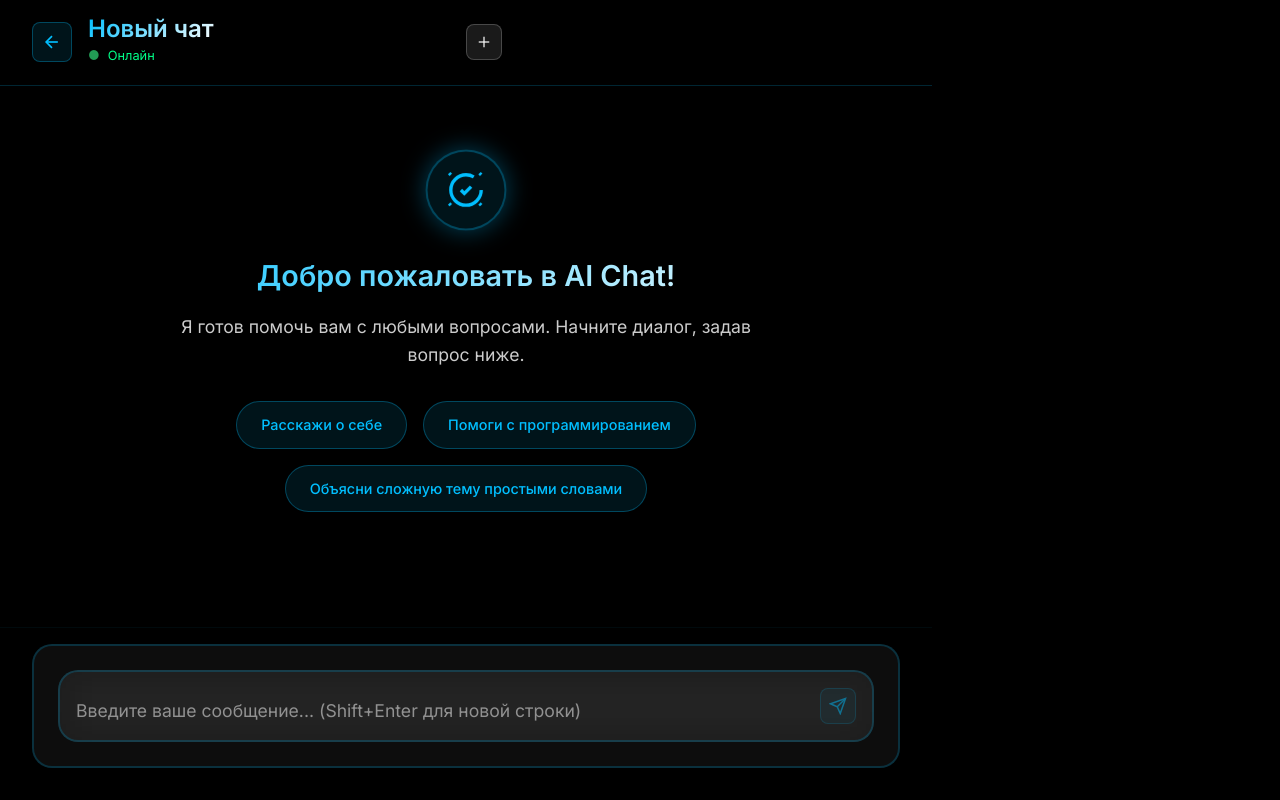
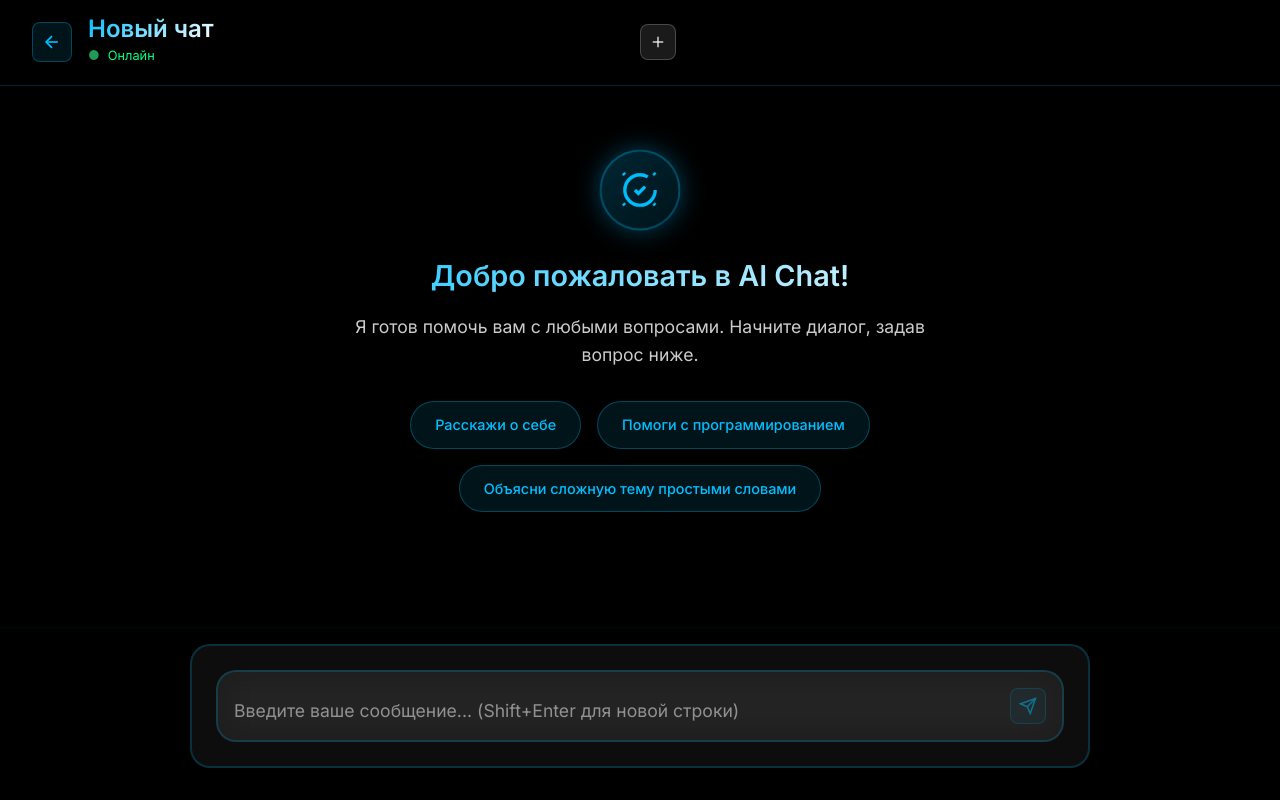
Before and after one commit to AlihanSDev/llm-chat-interface, a React (Vite) app: page /chat in a window 1280 px wide. Built offline with nearby package versions, Linux system fonts and the light colour scheme; no server answers.

Commit message:
redesign AI chat interface

```diff
--- a/src/styles/chat.css
+++ b/src/styles/chat.css
@@ -3,9 +3,13 @@
     display: flex;
     flex-direction: column;
     height: 100vh;
+    width: 100vw;
     background: rgba(0, 0, 0, 0.2);
     backdrop-filter: blur(20px);
     position: relative;
+    margin: 0;
+    padding: 0;
+    overflow: hidden;
 }
 
 /* Шапка чата */
@@ -13,13 +17,10 @@
   display: flex;
   justify-content: space-between;
   align-items: center;
-    padding: 1rem 1.5rem;
-    background: rgba(0, 0, 0, 0.1);
-    backdrop-filter: blur(30px);
-    border-bottom: 1px solid rgba(0, 191, 255, 0.05);
-    position: sticky;
-    top: 0;
-    z-index: 100;
+  padding: 1rem 2rem;
+  background: rgba(0, 0, 0, 0.5);
+  border-bottom: 1px solid rgba(0, 191, 255, 0.2);
+  backdrop-filter: blur(20px);
 }
 
 .header-left {
@@ -36,16 +37,12 @@
   border-radius: 8px;
   cursor: pointer;
   transition: all 0.3s ease;
-    display: flex;
-    align-items: center;
-    justify-content: center;
 }
 
 .back-btn:hover {
   background: rgba(0, 191, 255, 0.2);
   border-color: rgba(0, 191, 255, 0.5);
   box-shadow: 0 0 15px rgba(0, 191, 255, 0.3);
-    transform: translateX(-3px);
 }
 
 .chat-title {
@@ -55,7 +52,7 @@
 
 .chat-title h1 {
     color: #ffffff;
-    font-size: 1.3rem;
+    font-size: 1.5rem;
     font-weight: 600;
     margin: 0;
     background: linear-gradient(135deg, #00bfff, #ffffff, #00bfff);
@@ -67,7 +64,7 @@
 }
 
 .chat-status {
-    color: rgba(255, 255, 255, 0.6);
+    color: #00ff88;
     font-size: 0.8rem;
     margin-top: 0.2rem;
 }
@@ -208,8 +205,9 @@
 /* Сообщения */
 .message {
   display: flex;
+  gap: 1rem;
   margin-bottom: 1.5rem;
-    animation: messageSlideIn 0.5s ease;
+  max-width: 80%;
 }
 
 @keyframes messageSlideIn {
@@ -224,8 +222,8 @@
 }
 
 .message.user {
+  margin-left: auto;
   flex-direction: row-reverse;
-    justify-content: flex-end;
 }
 
 .message.assistant {
@@ -246,9 +244,8 @@
 }
 
 .message.user .message-avatar {
-    background: linear-gradient(135deg, rgba(255, 255, 255, 0.2), rgba(255, 255, 255, 0.1));
-    border: 2px solid rgba(255, 255, 255, 0.3);
-    color: #ffffff;
+  background: rgba(0, 191, 255, 0.2);
+  border: 1px solid rgba(0, 191, 255, 0.4);
 }
 
 .message.assistant .message-avatar {
--- a/src/styles/style.css
+++ b/src/styles/style.css
@@ -2144,29 +2144,8 @@ body.loaded .examples-section {
 }
 
 /* ===== СТИЛИ ЧАТА ИЗ СТАРОГО ПРОЕКТА ===== */
-.chat-container {
-  width: 100%;
-  max-width: 1200px;
-  height: 100vh;
-  display: flex;
-  flex-direction: column;
-  margin: 0 auto;
-  background: rgba(0, 0, 0, 0.3);
-  backdrop-filter: blur(20px);
-  position: relative;
-}
-
-/* Шапка чата */
-.chat-header {
-  display: flex;
-  justify-content: space-between;
-  align-items: center;
-  padding: 1rem 2rem;
-  background: rgba(0, 0, 0, 0.5);
-  border-bottom: 1px solid rgba(0, 191, 255, 0.2);
-  backdrop-filter: blur(20px);
-}
-
+
+/* Не трогать! */
 .header-left {
   display: flex;
   align-items: center;
@@ -2188,18 +2167,11 @@ body.loaded .examples-section {
   border-color: rgba(0, 191, 255, 0.5);
   box-shadow: 0 0 15px rgba(0, 191, 255, 0.3);
 }
-
-.chat-title h1 {
-  color: #ffffff;
-  font-size: 1.5rem;
-  margin: 0;
-}
-
-.chat-status {
-  color: #00ff88;
-  font-size: 0.8rem;
-}
-
+/* Не трогать! */
+
+
+
+/* То что ниже тоже не трогать */
 .header-right {
   display: flex;
   align-items: center;
@@ -2221,6 +2193,7 @@ body.loaded .examples-section {
   border-color: rgba(0, 191, 255, 0.5);
   color: #00bfff;
 }
+/* То что выше не трогать! */
 
 /* Область сообщений */
 .chat-messages {
@@ -2239,13 +2212,13 @@ body.loaded .examples-section {
 }
 
 /* Приветственное сообщение */
-.welcome-message {
+/*.welcome-message {
   text-align: center;
   padding: 3rem 2rem;
   color: rgba(255, 255, 255, 0.8);
-}
-
-.welcome-avatar {
+}*/
+
+/*.welcome-avatar {
   width: 80px;
   height: 80px;
   margin: 0 auto 1.5rem;
@@ -2255,28 +2228,28 @@ body.loaded .examples-section {
   align-items: center;
   justify-content: center;
   border: 2px solid rgba(0, 191, 255, 0.3);
-}
-
-.welcome-message h2 {
+}*/
+
+/*.welcome-message h2 {
   color: #00bfff;
   margin-bottom: 1rem;
   font-size: 1.8rem;
-}
-
-.welcome-message p {
+}*/
+
+/*.welcome-message p {
   margin-bottom: 2rem;
   font-size: 1.1rem;
   line-height: 1.6;
-}
-
-.suggestion-chips {
+}*/
+
+/*.suggestion-chips {
   display: flex;
   gap: 1rem;
   justify-content: center;
   flex-wrap: wrap;
-}
-
-.chip {
+}*/
+
+/*.chip {
   background: rgba(0, 191, 255, 0.1);
   border: 1px solid rgba(0, 191, 255, 0.3);
   color: #00bfff;
@@ -2285,7 +2258,7 @@ body.loaded .examples-section {
   cursor: pointer;
   transition: all 0.3s ease;
   font-size: 0.9rem;
-}
+}*/
 
 .chip:hover {
   background: rgba(0, 191, 255, 0.2);
@@ -2295,23 +2268,23 @@ body.loaded .examples-section {
 }
 
 /* Сообщения */
-.message {
+/*.message {
   display: flex;
   gap: 1rem;
   margin-bottom: 1.5rem;
   max-width: 80%;
-}
-
-.message.user {
+}*/
+
+/*.message.user {
   margin-left: auto;
   flex-direction: row-reverse;
-}
+}*/
 
 .message.assistant {
   margin-right: auto;
 }
 
-.message-avatar {
+/*.message-avatar {
   width: 40px;
   height: 40px;
   border-radius: 50%;
@@ -2319,33 +2292,23 @@ body.loaded .examples-section {
   align-items: center;
   justify-content: center;
   flex-shrink: 0;
-}
-
-.message.user .message-avatar {
-  background: rgba(0, 191, 255, 0.2);
-  border: 1px solid rgba(0, 191, 255, 0.4);
-}
-
-.message.assistant .message-avatar {
-  background: rgba(138, 43, 226, 0.2);
-  border: 1px solid rgba(138, 43, 226, 0.4);
-}
-
-.message-content {
+}*/
+
+/*.message-content {
   flex: 1;
   background: rgba(255, 255, 255, 0.05);
   border: 1px solid rgba(255, 255, 255, 0.1);
   border-radius: 12px;
   padding: 1rem;
   position: relative;
-}
-
-.message.user .message-content {
+}*/
+
+/*.message.user .message-content {
   background: rgba(0, 191, 255, 0.1);
   border-color: rgba(0, 191, 255, 0.2);
-}
-
-.copy-btn {
+}*/
+
+/*.copy-btn {
   position: absolute;
   top: 0.5rem;
   right: 0.5rem;
@@ -2356,7 +2319,7 @@ body.loaded .examples-section {
   border-radius: 4px;
   cursor: pointer;
   transition: all 0.2s ease;
-}
+}*/
 
 .copy-btn:hover {
   background: rgba(0, 191, 255, 0.2);
@@ -2376,7 +2339,7 @@ body.loaded .examples-section {
 }
 
 /* Индикатор печати */
-.typing-indicator {
+/*.typing-indicator {
   display: flex;
   align-items: center;
   gap: 1rem;
@@ -2385,9 +2348,9 @@ body.loaded .examples-section {
   border-radius: 12px;
   margin: 0 1rem 1rem;
   max-width: fit-content;
-}
-
-.typing-avatar {
+}*/
+
+/*.typing-avatar {
   width: 40px;
   height: 40px;
   border-radius: 50%;
@@ -2396,7 +2359,7 @@ body.loaded .examples-section {
   justify-content: center;
   background: rgba(138, 43, 226, 0.2);
   border: 1px solid rgba(138, 43, 226, 0.4);
-}
+}*/
 
 .typing-dots {
   display: flex;
```
Lines whose indentation alone changed are shown as unchanged.
